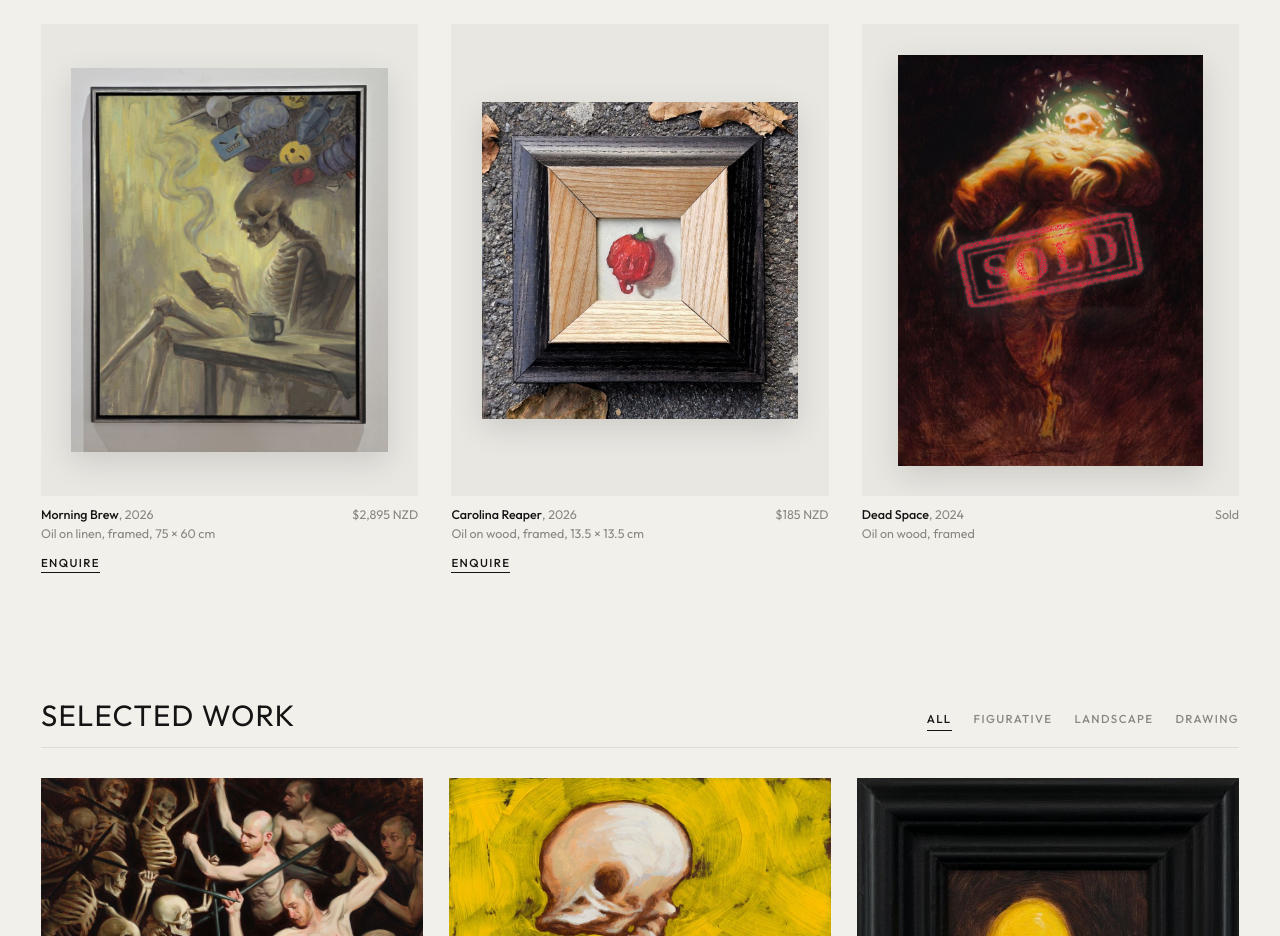
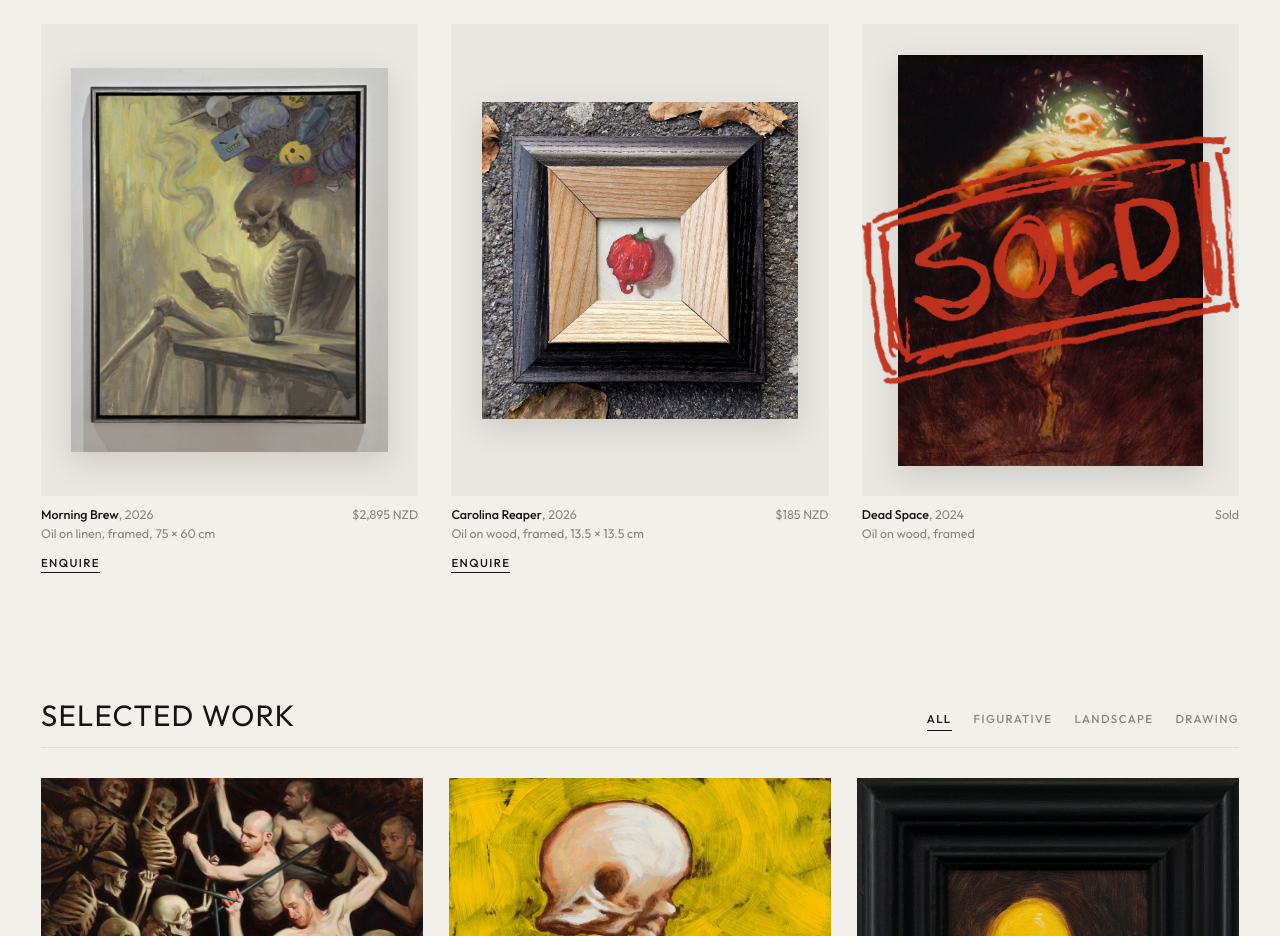
Before and after one commit to abignar/sambalzer-site, a plain HTML site: page index.html in a window 1280 px wide. Shown: the part 980-1916 px from the top of the page. Drawn offline with Linux system fonts and the light colour scheme; a web font is replaced by a local one.

Commit message:
Hand-drawn warm red SOLD stamp
Co-Authored-By: Claude Opus 5.5 <noreply@anthropic.com>
Claude-Session: https://claude.ai/code/session_013fGZiTAKbq4SkU2THPRFRS

```diff
--- a/index.html
+++ b/index.html
@@ -82,7 +82,8 @@
   .film-grid{display:grid;grid-template-columns:repeat(auto-fill,minmax(300px,1fr));gap:clamp(14px,2vw,28px);align-items:start}
   .film-grid .work{margin:0}
   .frame{position:relative}
-  .sold-stamp{position:absolute;left:50%;top:50%;width:72%;max-width:380px;transform:translate(-50%,-50%);pointer-events:none;opacity:.97;filter:drop-shadow(0 0 1px rgba(255,255,255,.55)) drop-shadow(0 0 8px rgba(255,255,255,.22))}
+  .sold-stamp{position:absolute;left:50%;top:50%;width:66%;max-width:360px;transform:translate(-50%,-50%);pointer-events:none;opacity:.97}
+  .avail .frame img.sold-stamp{box-shadow:none;max-height:none}
   /* Grid */
   .grid{columns:3 280px;column-gap:clamp(14px,2vw,28px)}
   .work{break-inside:avoid;margin-bottom:clamp(14px,2vw,28px);cursor:zoom-in}
@@ -299,7 +300,7 @@ WORKS.forEach((w,i)=>{ if(!w.available) return;
   const el=document.createElement("figure"); el.className="work reveal";
   const subj=encodeURIComponent("Enquiry: "+line(w.title,w.year));
   const aSrc=w.availSrc?w.availSrc.replace(/^images\//,"images/thumbs/"):thumbOf(w,i);
-  el.innerHTML=`<div class="frame"><img loading="lazy" alt="${line(w.title,w.year)}" src="${aSrc}">${w.sold?'<img class="sold-stamp" src="images/sold-stamp.svg" alt="Sold">':""}</div>
+  el.innerHTML=`<div class="frame"><img loading="lazy" alt="${line(w.title,w.year)}" src="${aSrc}">${w.sold?'<img class="sold-stamp" src="images/sold-stamp.png" alt="Sold">':""}</div>
     <figcaption class="meta"><span><b>${w.title}</b>${w.year?", "+w.year:""}${line(w.medium,w.size)?"<br>"+line(w.medium,w.size):""}</span><span>${w.available}</span></figcaption>
     ${w.sold?"":`<a class="enq caps" href="mailto:${EMAIL}?subject=${subj}" onclick="event.stopPropagation()">Enquire</a>`}`;
   el.querySelector(".frame").onclick=()=>w.availSrc?openList([w.availSrc,imgOf(w,i)],w):openLb(i);
```
Also changed, not shown: images/sold-stamp.png (added), images/sold-stamp.svg (deleted).
